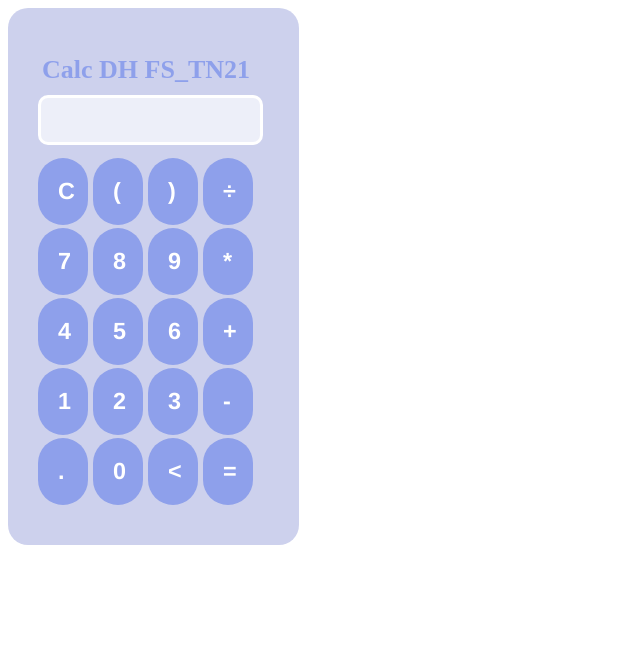
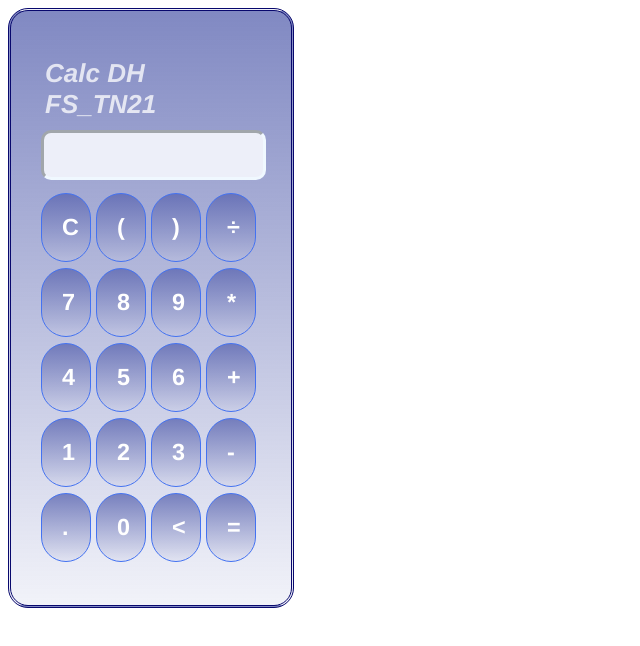
Before and after one commit to mlustosa1/DH_FS_TN21, a plain HTML site: page Calculadora/index.html in a window 1280 px wide. Shown: the whole page, without its empty margins (0-640 px from the left). Drawn offline with Linux system fonts and the light colour scheme.

Commit message:
resolvendo alguns bugs

```diff
--- a/Calculadora/index.html
+++ b/Calculadora/index.html
@@ -5,7 +5,7 @@
     </head>
     <body>
         <div class="calculadora">
-            <div class="title"><h1>Calc DH FS_TN21</h1></div>
+            <div class="title"><h1><i>Calc DH FS_TN21</i></h1></div>
 
             <div class="visor">
                 <input type="text">
@@ -50,5 +50,7 @@
             </div>
 
         </div>
+
+
     </body>
 </html>
--- a/Calculadora/styles.css
+++ b/Calculadora/styles.css
@@ -3,49 +3,56 @@
 }
 
 .linha h3{
-    background-color: rgb(142, 160, 235);
     padding: 20px;
     color: white;
     border-radius: 40px;
-
+    background-image: linear-gradient(180deg,rgba(88, 99, 175, 0.756) ,rgba(199, 203, 230, 0.24) );
+    border: solid;
+    border-width: 0.1px;
+    border-color: rgb(67, 114, 241);
 }
 
 .btn{
     width: 50px;
     height: 50px;
     font-size: 20px;
-    margin-bottom: 20px;
+    margin-bottom: 25px;
     margin-right: 5px;
     font-family:'Franklin Gothic Medium', 'Arial Narrow', Arial, sans-serif;
     cursor: pointer;
+
 }
 
 .linha h3:hover{
-    background-color: rgb(178, 202, 244);
-    color:rgb(58, 143, 234);
+    background-color: rgb(255, 255, 255);
+    color: rgb(93, 114, 201);
+
 }
 
 .title{
-    color: rgb(142, 160, 235);
+    color: rgba(255, 255, 255, 0.756);
     margin-left: 16px;
     font-size: 13px;
     margin-left: 4px;
+    font-family:'Franklin Gothic Medium', 'Arial Narrow', Arial, sans-serif;
 }
 
 .calculadora{
-    background: rgba(48, 66, 180, 0.24);
-    background-size: 20px 20px;
+    background-image: linear-gradient(180deg,rgba(88, 99, 175, 0.756) ,rgba(199, 203, 230, 0.24) );
     padding: 30px;
     padding-bottom: 60px;
-    margin-right: 77%;
+    width: 220px;
     border-radius: 20px;
+    border: double;
+    border-color: rgb(8, 8, 109);
 
 
 }
 
 input[type=text]{
     background-color: #edeff9; /* Green */
-    border: solid;
+    border: inset;
+    border-color:aliceblue;
     color: white;
     padding: 15px 32px;
     text-align: center;
```
Also changed, not shown: Calculadora/calendario.html (added, +1 -0 lines).
